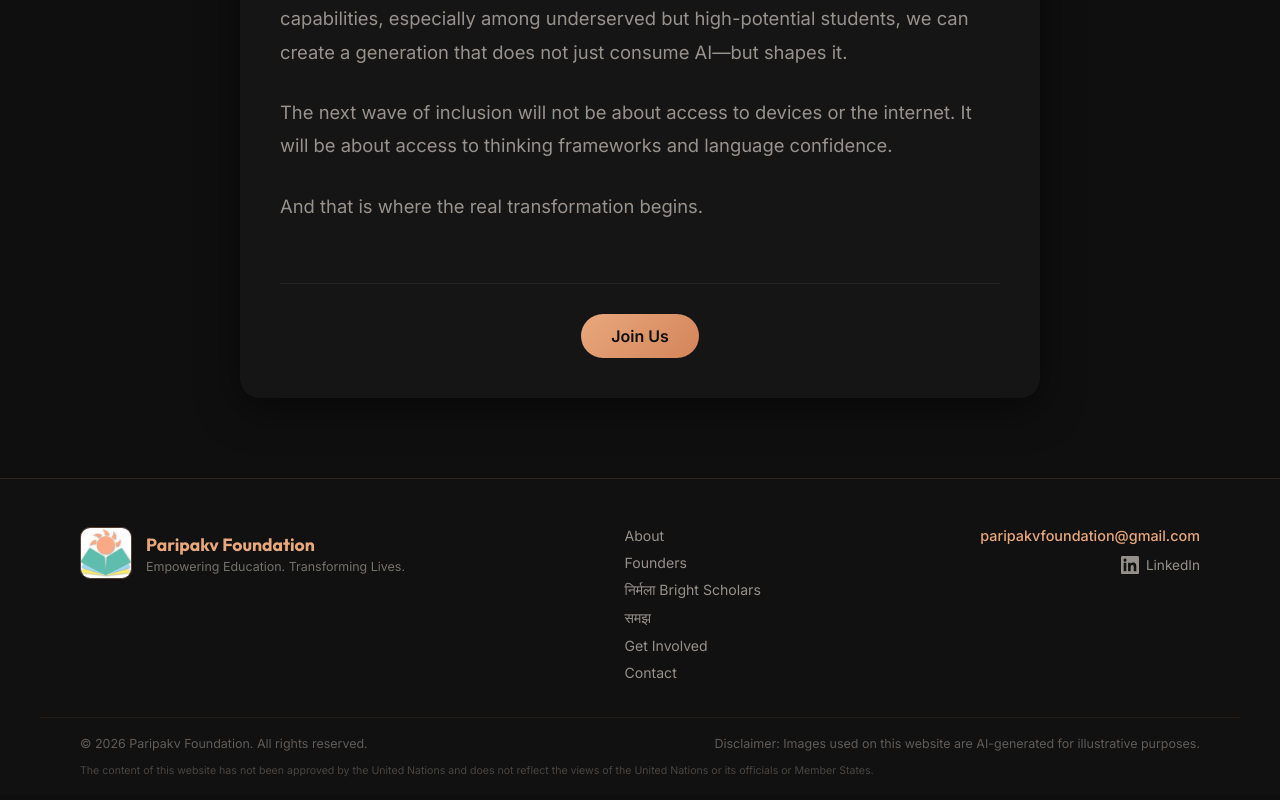
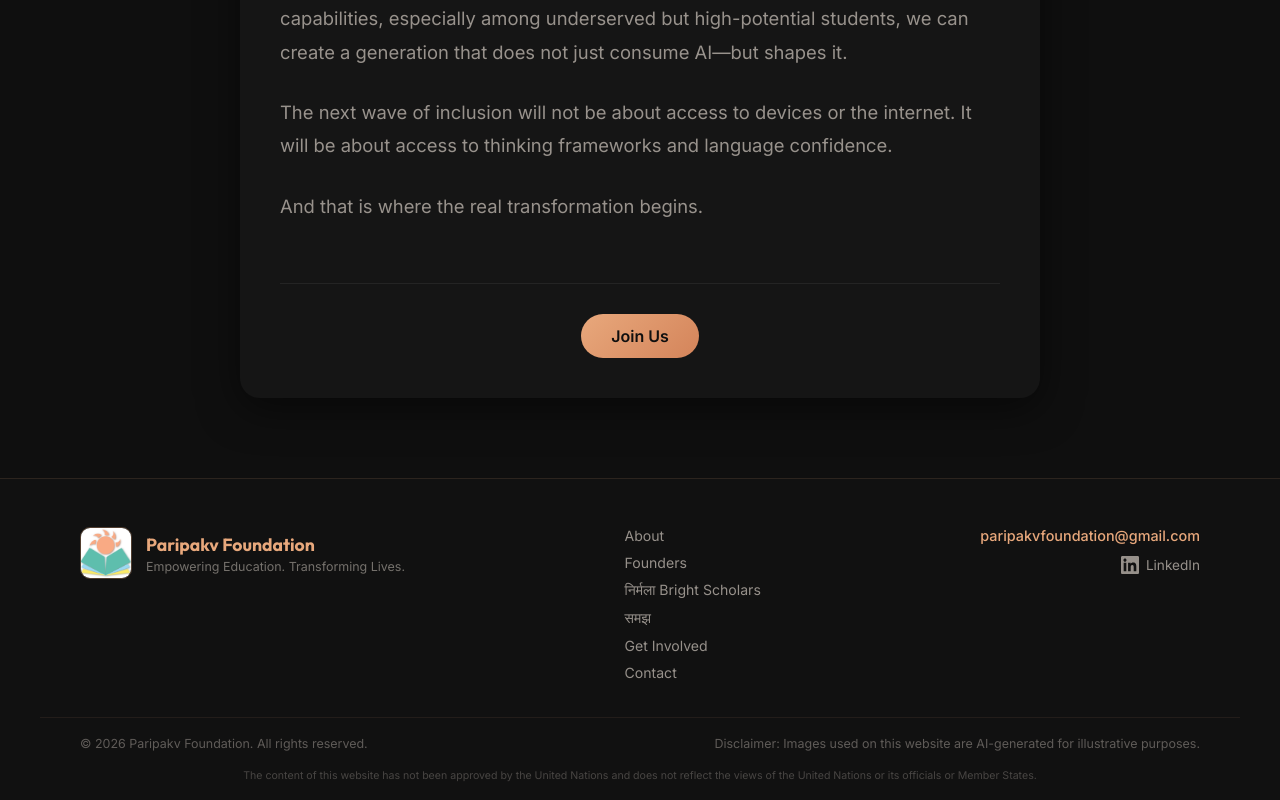
Before and after one commit to abhi2715/paripakvtemp, a Next.js app: page /blog/beyond-degrees-critical-thinking-ai-future in a window 1280 px wide. Shown: the part 3176-3976 px from the top of the page. Built offline with nearby package versions, Linux system fonts and the light colour scheme; no server answers; a web font is replaced by a local one.

Commit message:
Fix footer bottom layout for UN disclaimer

```diff
--- a/components/Footer.js
+++ b/components/Footer.js
@@ -48,11 +48,13 @@ export default function Footer() {
       </div>
 
       <div className={styles.bottom}>
-        <span>&copy; {new Date().getFullYear()} Paripakv Foundation. All rights reserved.</span>
-        <span>Disclaimer: Images used on this website are AI-generated for illustrative purposes.</span>
-        <span style={{ marginTop: '5px', display: 'block', fontSize: '0.85em', opacity: 0.7 }}>
+        <div style={{ display: 'flex', justifyContent: 'space-between', width: '100%', flexWrap: 'wrap', gap: '8px' }}>
+          <span>&copy; {new Date().getFullYear()} Paripakv Foundation. All rights reserved.</span>
+          <span>Disclaimer: Images used on this website are AI-generated for illustrative purposes.</span>
+        </div>
+        <div style={{ marginTop: '10px', fontSize: '0.85em', opacity: 0.7, textAlign: 'center', width: '100%' }}>
           The content of this website has not been approved by the United Nations and does not reflect the views of the United Nations or its officials or Member States.
-        </span>
+        </div>
       </div>
     </footer>
   );
```
